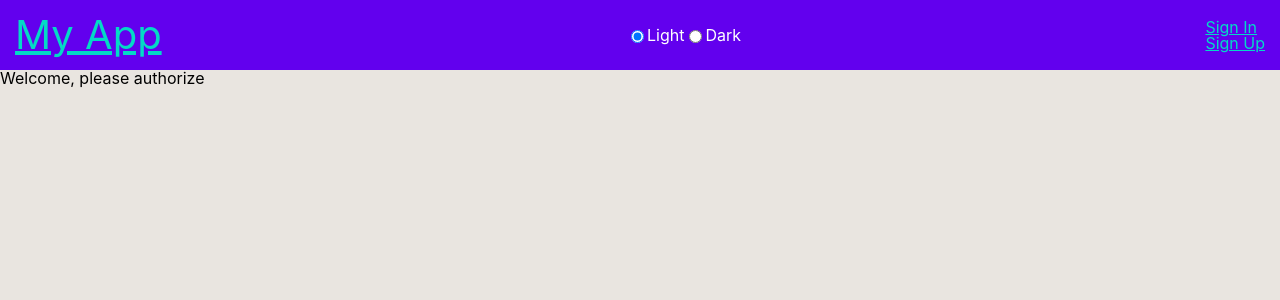
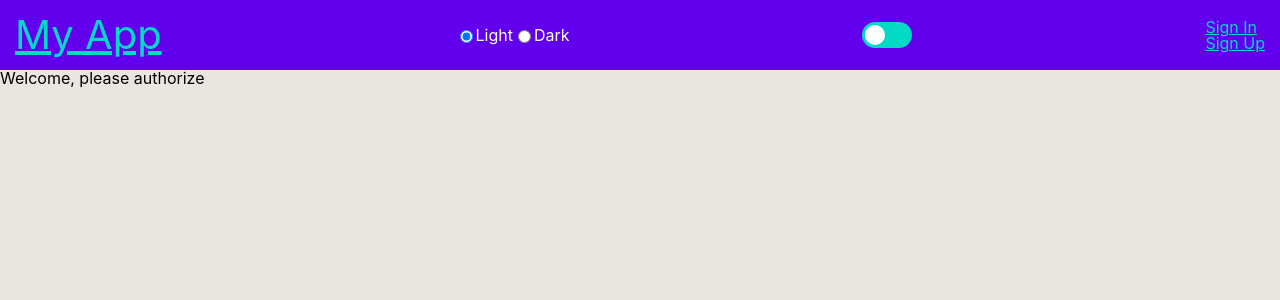
Before and after one commit to Derfan/managment-fe, a React (Vite) app: page / in a window 1280 px wide. Shown: the top 300 px of the page. Built offline with nearby package versions, Linux system fonts and the light colour scheme.

Commit message:
add switcher

```diff
--- a/src/components/Button/Button.module.css
+++ b/src/components/Button/Button.module.css
@@ -21,7 +21,9 @@
     background-color: var(--secondary-variant);
 }
 
-.disabled {}
+.disabled {
+    opacity: .5;
+}
 
 .disabled:hover {
     cursor: not-allowed;
--- a/src/components/Input/Input.module.css
+++ b/src/components/Input/Input.module.css
@@ -13,7 +13,7 @@
 }
 
 .inputField {
-    background-color: #EEF2F7;
+    background-color: var(--input);
 
     padding: 15px 10px;
 
--- /dev/null
+++ b/src/components/ToggleSwitch/ToggleSwitch.module.css
@@ -0,0 +1,37 @@
+.root {
+    --slider-width: 50px;
+    --element-size: 20px;
+    --element-padding: 3px;
+
+    cursor: pointer;
+    position: relative;
+    width: var(--slider-width);
+    height: calc(var(--element-size) + 2 * var(--element-padding));
+    background: var(--secondary);
+    border-radius: 20px;
+}
+
+.root > input {
+    display: none;
+    width: 0;
+    height: 0;
+}
+
+.root > input:checked + .element {
+    --position: calc(var(--slider-width) - var(--element-size) - var(--element-padding));
+
+    transform: translate(var(--position), -50%);
+}
+
+.element {
+    position: absolute;
+    top: 50%;
+    transform: translate(var(--element-padding), -50%);
+
+    width: var(--element-size);
+    height: var(--element-size);
+    background-color: white;
+    border-radius: 50%;
+
+    transition: transform .3s;
+}
--- /dev/null
+++ b/src/components/ToggleSwitch/index.tsx
@@ -0,0 +1,10 @@
+import * as cn from './ToggleSwitch.module.css';
+
+export const ToggleSwitch = () => {
+    return (
+        <label className={cn.root}>
+            <input type="checkbox" />
+            <span className={cn.element}></span>
+        </label>
+    );
+};
--- a/src/components/index.ts
+++ b/src/components/index.ts
@@ -6,4 +6,5 @@ export { Card } from './Card';
 export { Loader } from './Loader';
 export { Separator } from './Separator';
 export { RadioGroup } from './RadioGroup';
+export { ToggleSwitch } from './ToggleSwitch';
 export { Row } from './Row';
--- a/src/modules/Auth/SignInForm/index.tsx
+++ b/src/modules/Auth/SignInForm/index.tsx
@@ -9,7 +9,7 @@ import { Form, Input, Button } from '../../../components';
 import { AuthContext } from '../AuthProvider';
 
 export function SignInForm() {
-    const [loginUser] = useMutation(LOGIN);
+    const [loginUser, { loading }] = useMutation(LOGIN);
     const { login } = useContext(AuthContext);
     const navigate = useNavigate();
     const { handleSubmit, register, formState: { errors } } = useForm();
@@ -56,7 +56,9 @@ export function SignInForm() {
                 required
             />
 
-            <Button type="submit">Submit</Button>
+            <Button type="submit" disabled={loading}>
+                {loading ? "Submitting..." : "Submit"}
+            </Button>
         </Form>
     )
 }
--- a/src/modules/Header/index.tsx
+++ b/src/modules/Header/index.tsx
@@ -2,7 +2,7 @@ import { useContext } from "react";
 import { Link } from "react-router-dom";
 import { useMutation } from "@apollo/client";
 
-import { Title, Button } from "../../components";
+import { Title, Button, ToggleSwitch } from "../../components";
 import { ThemeSwitcher } from "../ThemeSwitcher";
 import { AuthContext } from "../Auth";
 import { LOGOUT } from "../../api";
@@ -26,6 +26,8 @@ export const Header = () => {
 
             <ThemeSwitcher />
 
+            <ToggleSwitch />
+
             {isAuth
             ? <Button className={cn.btn} onClick={clickHandler}>Log Out</Button>
             : (
--- a/src/styles/themes.css
+++ b/src/styles/themes.css
@@ -6,6 +6,7 @@ body.light-theme {
 
   --background: #E9E5E0;
   --surface: #ffffff;
+  --input: #EEF2F7;
   --error: #b00020;
 
   /* font */
@@ -24,6 +25,7 @@ body.dark-theme {
 
   --background: #0e0e0e;
   --surface: #242424;
+  --input: #1A1A1A;
   --error: #b00020;
 
   /* font */
```
